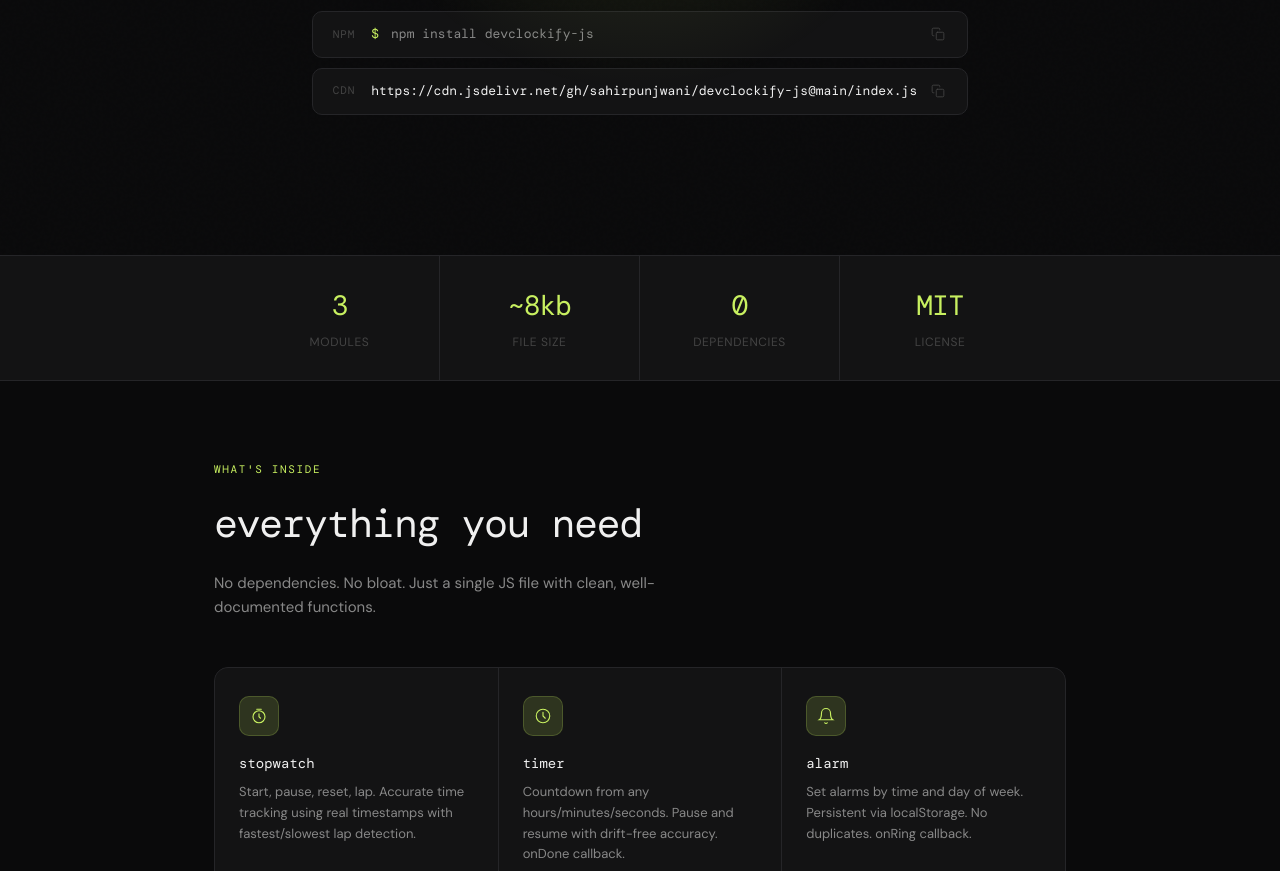
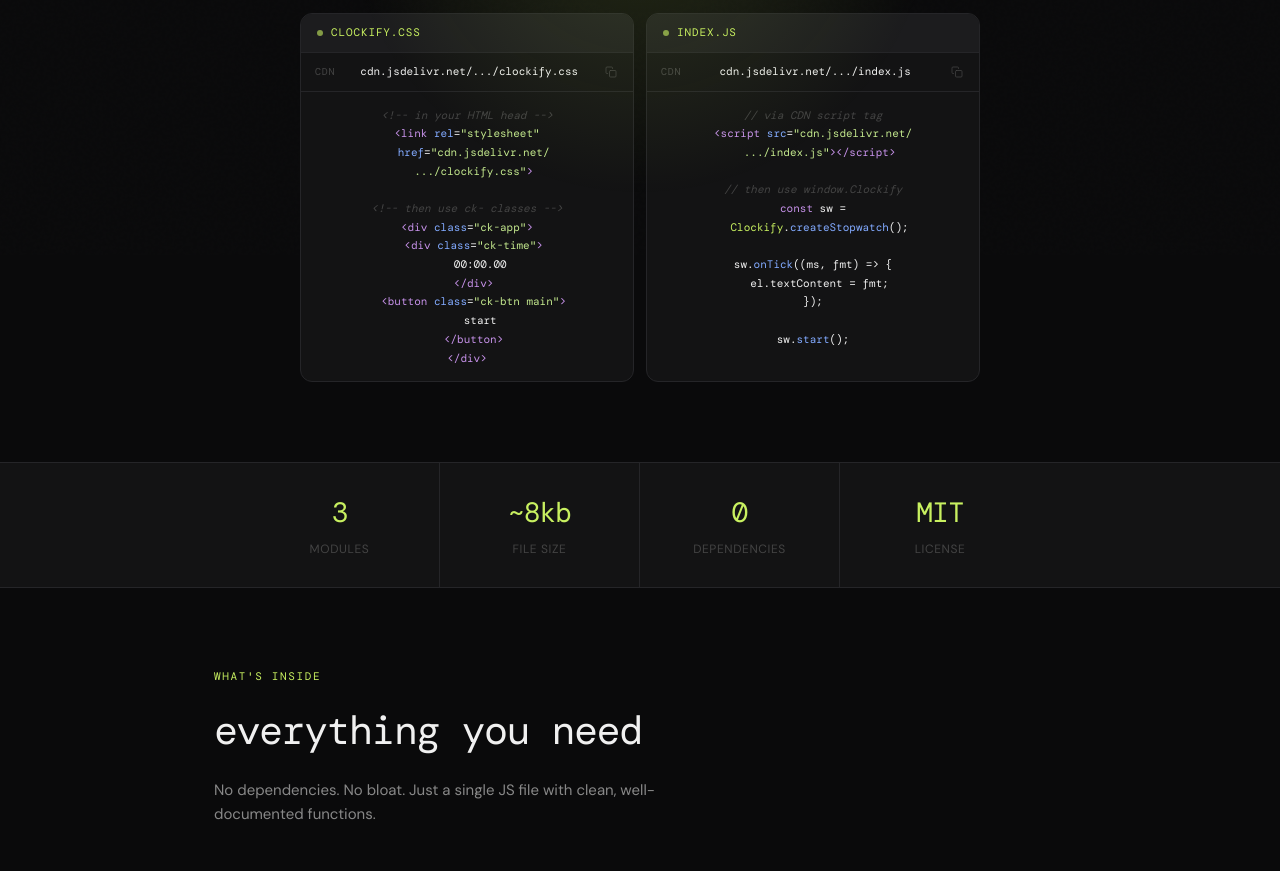
Before and after one commit to sahirpunjwani/devclockify-js, a website: page index.html in a window 1280 px wide. Shown: the part 545-1416 px from the top of the page. Drawn offline with nearby package versions, Linux system fonts and the light colour scheme; a web font is replaced by a local one.

Commit message:
edited homepage

```diff
--- a/index.html
+++ b/index.html
@@ -478,6 +478,93 @@
     footer a { color: var(--hint); text-decoration: none; }
     footer a:hover { color: var(--accent); }
 
+    /* ---- TWO COMPARTMENTS ---- */
+    .compartments {
+      display: grid;
+      grid-template-columns: 1fr 1fr;
+      gap: 12px;
+      margin-top: 16px;
+      width: 100%;
+      max-width: 680px;
+      animation: fadeUp 0.6s ease 0.5s both;
+    }
+
+    .compartment {
+      background: var(--surface);
+      border: 1px solid var(--border);
+      border-radius: 12px;
+      overflow: hidden;
+    }
+
+    .compartment-header {
+      display: flex;
+      align-items: center;
+      gap: 8px;
+      padding: 10px 16px;
+      border-bottom: 1px solid var(--border);
+      background: var(--surface2);
+    }
+
+    .compartment-header .comp-label {
+      font-family: 'DM Mono', monospace;
+      font-size: 11px;
+      color: var(--accent);
+      letter-spacing: 0.08em;
+      text-transform: uppercase;
+    }
+
+    .compartment-header .comp-dot {
+      width: 6px;
+      height: 6px;
+      border-radius: 50%;
+      background: var(--accent);
+      opacity: 0.6;
+    }
+
+    .comp-cdn {
+      padding: 10px 14px;
+      border-bottom: 1px solid var(--border);
+      display: flex;
+      align-items: center;
+      gap: 8px;
+      font-family: 'DM Mono', monospace;
+      font-size: 11px;
+      color: var(--muted);
+    }
+
+    .comp-cdn .cdn-label {
+      color: var(--hint);
+      font-size: 10px;
+      text-transform: uppercase;
+      letter-spacing: 0.08em;
+      flex-shrink: 0;
+    }
+
+    .comp-cdn .cdn-url {
+      color: var(--text);
+      font-size: 11px;
+      overflow: hidden;
+      text-overflow: ellipsis;
+      white-space: nowrap;
+      flex: 1;
+    }
+
+    .comp-cdn .copy-btn { margin-left: 0; }
+
+    .comp-example {
+      padding: 14px;
+      overflow-x: auto;
+    }
+
+    .comp-example pre {
+      font-size: 11px;
+      line-height: 1.7;
+    }
+
+    @media (max-width: 600px) {
+      .compartments { grid-template-columns: 1fr; }
+    }
+
     @keyframes fadeUp {
       from { opacity: 0; transform: translateY(20px); }
       to   { opacity: 1; transform: translateY(0); }
@@ -545,13 +632,72 @@
         <svg width="14" height="14" viewBox="0 0 24 24" fill="none" stroke="currentColor" stroke-width="1.5" stroke-linecap="round"><rect x="9" y="9" width="13" height="13" rx="2"/><path d="M5 15H4a2 2 0 0 1-2-2V4a2 2 0 0 1 2-2h9a2 2 0 0 1 2 2v1"/></svg>
       </button>
     </div>
-    <div class="install-strip">
-      <span class="label">cdn</span>
-      <span class="url">https://cdn.jsdelivr.net/gh/sahirpunjwani/devclockify-js@main/index.js</span>
-      <button class="copy-btn" id="copy-cdn" title="copy">
-        <svg width="14" height="14" viewBox="0 0 24 24" fill="none" stroke="currentColor" stroke-width="1.5" stroke-linecap="round"><rect x="9" y="9" width="13" height="13" rx="2"/><path d="M5 15H4a2 2 0 0 1-2-2V4a2 2 0 0 1 2-2h9a2 2 0 0 1 2 2v1"/></svg>
-      </button>
+  </div>
+
+  <!-- TWO COMPARTMENTS -->
+  <div class="compartments">
+
+    <!-- LEFT: CSS -->
+    <div class="compartment">
+      <div class="compartment-header">
+        <div class="comp-dot"></div>
+        <span class="comp-label">clockify.css</span>
+      </div>
+      <div class="comp-cdn">
+        <span class="cdn-label">cdn</span>
+        <span class="cdn-url">cdn.jsdelivr.net/.../clockify.css</span>
+        <button class="copy-btn" id="copy-css-cdn" title="copy cdn">
+          <svg width="12" height="12" viewBox="0 0 24 24" fill="none" stroke="currentColor" stroke-width="1.5" stroke-linecap="round"><rect x="9" y="9" width="13" height="13" rx="2"/><path d="M5 15H4a2 2 0 0 1-2-2V4a2 2 0 0 1 2-2h9a2 2 0 0 1 2 2v1"/></svg>
+        </button>
+      </div>
+      <div class="comp-example">
+        <pre><span class="cm">&lt;!-- in your HTML head --&gt;</span>
+<span class="kw">&lt;link</span> <span class="fn">rel</span>=<span class="str">"stylesheet"</span>
+  <span class="fn">href</span>=<span class="str">"cdn.jsdelivr.net/
+  .../clockify.css"</span><span class="kw">&gt;</span>
+
+<span class="cm">&lt;!-- then use ck- classes --&gt;</span>
+<span class="kw">&lt;div</span> <span class="fn">class</span>=<span class="str">"ck-app"</span><span class="kw">&gt;</span>
+  <span class="kw">&lt;div</span> <span class="fn">class</span>=<span class="str">"ck-time"</span><span class="kw">&gt;</span>
+    00:00.00
+  <span class="kw">&lt;/div&gt;</span>
+  <span class="kw">&lt;button</span> <span class="fn">class</span>=<span class="str">"ck-btn main"</span><span class="kw">&gt;</span>
+    start
+  <span class="kw">&lt;/button&gt;</span>
+<span class="kw">&lt;/div&gt;</span></pre>
+      </div>
     </div>
+
+    <!-- RIGHT: JS -->
+    <div class="compartment">
+      <div class="compartment-header">
+        <div class="comp-dot"></div>
+        <span class="comp-label">index.js</span>
+      </div>
+      <div class="comp-cdn">
+        <span class="cdn-label">cdn</span>
+        <span class="cdn-url">cdn.jsdelivr.net/.../index.js</span>
+        <button class="copy-btn" id="copy-js-cdn" title="copy cdn">
+          <svg width="12" height="12" viewBox="0 0 24 24" fill="none" stroke="currentColor" stroke-width="1.5" stroke-linecap="round"><rect x="9" y="9" width="13" height="13" rx="2"/><path d="M5 15H4a2 2 0 0 1-2-2V4a2 2 0 0 1 2-2h9a2 2 0 0 1 2 2v1"/></svg>
+        </button>
+      </div>
+      <div class="comp-example">
+        <pre><span class="cm">// via CDN script tag</span>
+<span class="kw">&lt;script</span> <span class="fn">src</span>=<span class="str">"cdn.jsdelivr.net/
+  .../index.js"</span><span class="kw">&gt;&lt;/script&gt;</span>
+
+<span class="cm">// then use window.Clockify</span>
+<span class="kw">const</span> sw =
+  <span class="acc">Clockify</span>.<span class="fn">createStopwatch</span>();
+
+sw.<span class="fn">onTick</span>((ms, fmt) => {
+  el.textContent = fmt;
+});
+
+sw.<span class="fn">start</span>();</pre>
+      </div>
+    </div>
+
   </div>
 </div>
 
@@ -786,6 +932,12 @@ manager.<span class="fn">isRinging</span>();</pre>
 
   document.getElementById('copy-cdn').addEventListener('click', () =>
     copyText('https://cdn.jsdelivr.net/gh/sahirpunjwani/devclockify-js@main/index.js', 'copy-cdn'));
+
+  document.getElementById('copy-css-cdn').addEventListener('click', () =>
+    copyText('https://cdn.jsdelivr.net/gh/sahirpunjwani/devclockify-js@main/clockify.css', 'copy-css-cdn'));
+
+  document.getElementById('copy-js-cdn').addEventListener('click', () =>
+    copyText('https://cdn.jsdelivr.net/gh/sahirpunjwani/devclockify-js@main/index.js', 'copy-js-cdn'));
 </script>
 
 </body>
```
